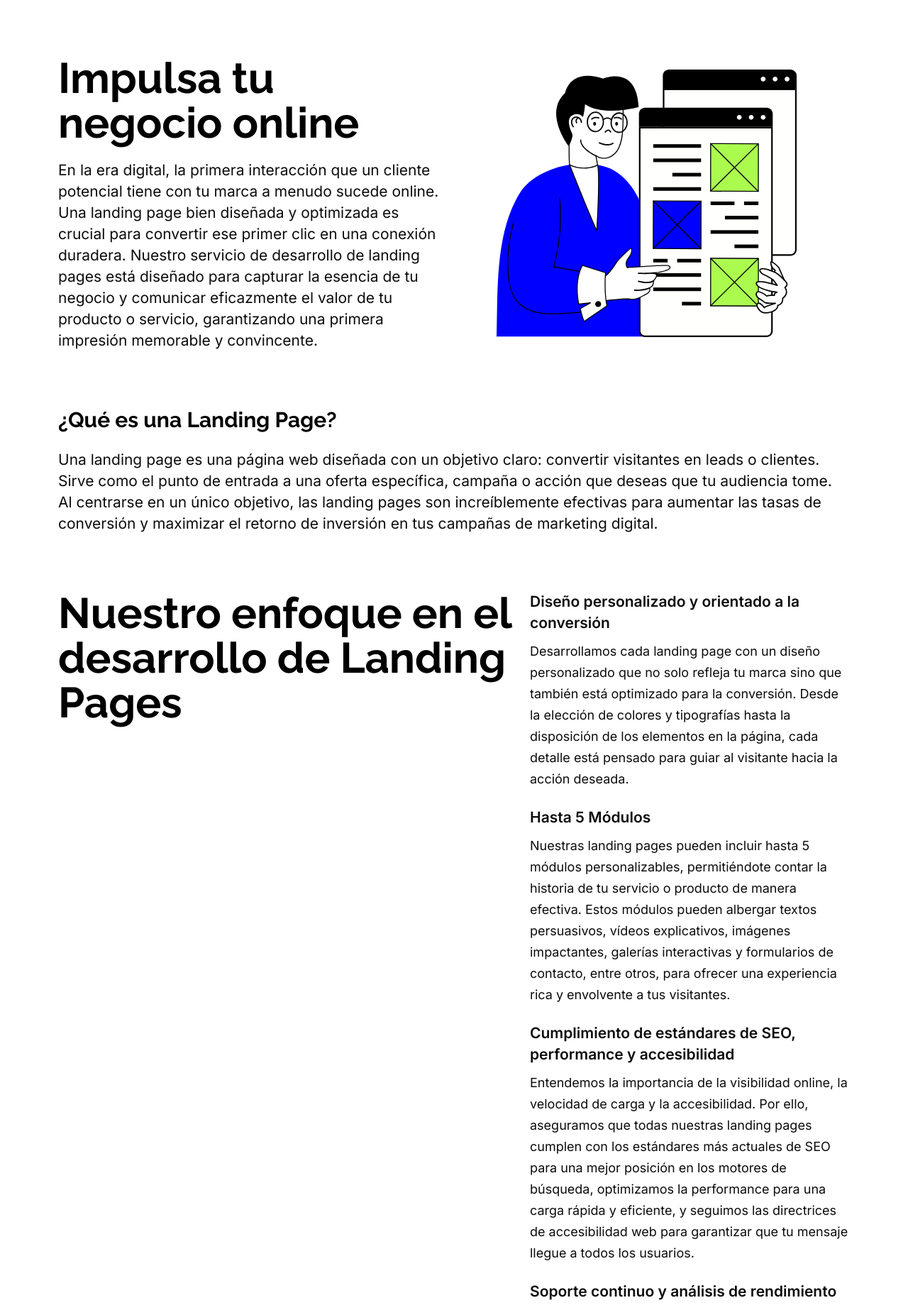
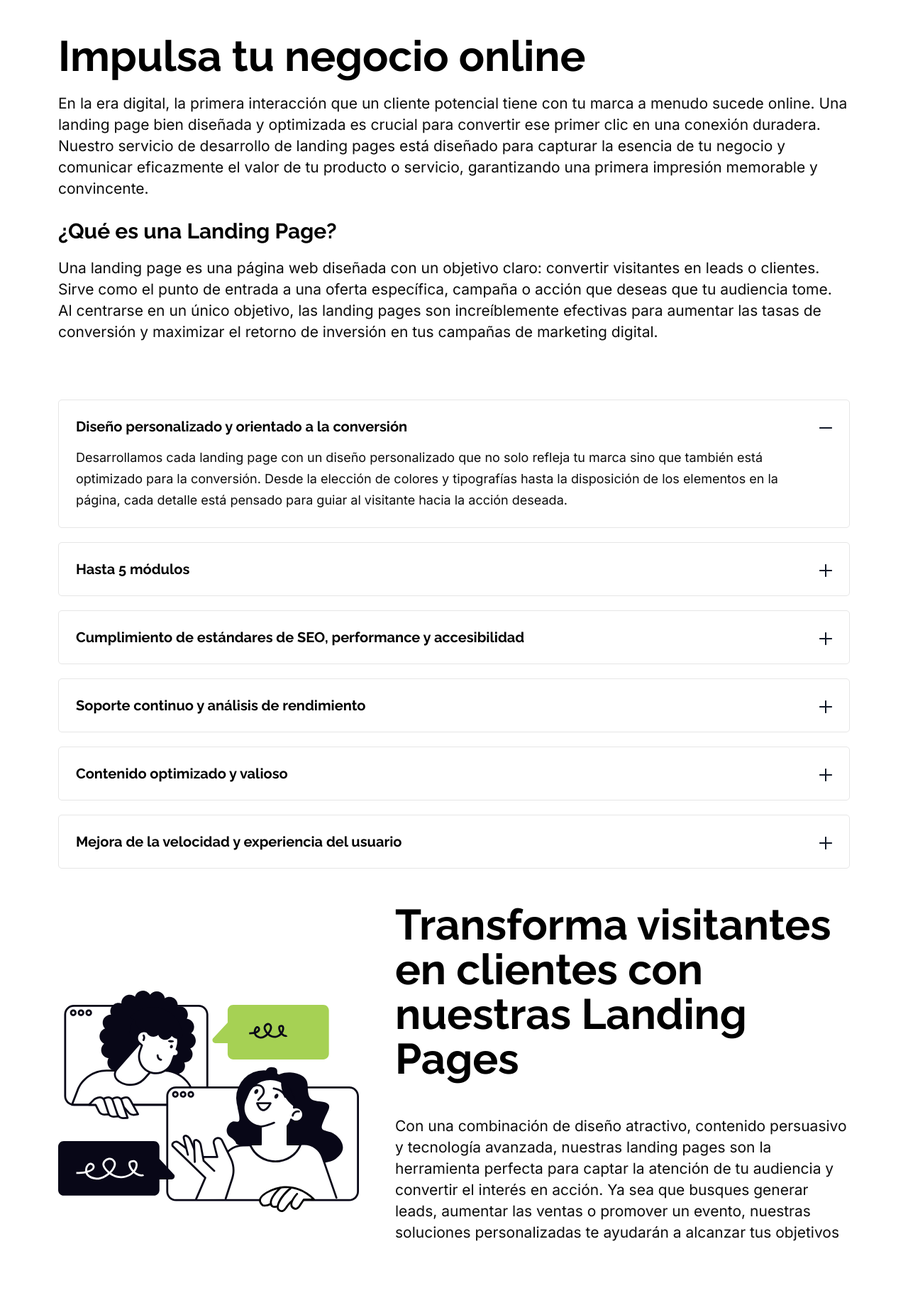
Before and after one commit to agenciarubikcom/agenciarubik, a PHP site: page /es/landings-pages in a window 1280 px wide. Shown: the part 468-2314 px from the top of the page at 71% size. Run offline with PHP 8.4, Linux system fonts and the light colour scheme.

Commit message:
Landings Pages

```diff
--- a/es/landings-pages.php
+++ b/es/landings-pages.php
@@ -19,111 +19,128 @@ include 'nav.php';
     </div>
 </div>
 <!-- End breadcrumb -->
-
-<div class="section agenciarubik-section-padding2">
+<div class="section mt-5">
     <div class="container">
-  <div class="row align-items-center">
-
-    <div class="col-lg-6">
+        <div class="agenciarubik-section-title ">
             <h2 class="rt-mb-20">Impulsa tu negocio online</h2>
             <p>En la era digital, la primera interacción que un cliente potencial tiene con tu marca a menudo sucede online. Una landing page bien diseñada y optimizada es crucial para convertir ese primer clic en una conexión duradera. Nuestro servicio de desarrollo de landing pages está diseñado para capturar la esencia de tu negocio y comunicar eficazmente el valor de tu producto o servicio, garantizando una primera impresión memorable y convincente.</p>
-    </div>
-    <div class="col-lg-6">
-      <div class="agenciarubik-v3-thumb p-5">
-        <img src="https://agenciarubik.com/assets/images/landings-pages.svg" title="Landings Pages" alt="Landings Pages">
-      </div>
-    </div>
+            <h3 class="mb-3">¿Qué es una Landing Page?</h3>
+            <p>Una landing page es una página web diseñada con un objetivo claro: convertir visitantes en leads o clientes. Sirve como el punto de entrada a una oferta específica, campaña o acción que deseas que tu audiencia tome. Al centrarse en un único objetivo, las landing pages son increíblemente efectivas para aumentar las tasas de conversión y maximizar el retorno de inversión en tus campañas de marketing digital.</p>
 
-  </div>
-</div>
-</div>
-
-
-<div class="section mt-5">
-    <div class="container">
-        <div class="agenciarubik-section-title">
-            <h3 class="rt-mb-20">¿Qué es una Landing Page?</h3>
-            <p>Una landing page es una página web diseñada con un objetivo claro: convertir visitantes en leads o clientes. Sirve como el punto de entrada a una oferta específica, campaña o acción que deseas que tu audiencia tome. Al centrarse en un único objetivo, las landing pages son increíblemente efectivas para aumentar las tasas de conversión y maximizar el retorno de inversión en tus campañas de marketing digital.</p>
         </div>
     </div>
 </div>
 <!-- End section -->
 
-<div class="section agenciarubik-section-padding5">
+<div class="section mb-5">
     <div class="container">
-        <div class="row">
-            <div class="col-lg-7">
-                <div class="agenciarubik-default-content m-right-50 sticky">
-                    <h2>Nuestro enfoque en el desarrollo de Landing Pages</h2>
+    <div class="agenciarubik-accordion-wrap agenciarubik-accordion-wrap2" id="agenciarubik-accordion">
+        <div class="agenciarubik-accordion-item open">
+          <div class="agenciarubik-accordion-header">
+            <h3>Diseño personalizado y orientado a la conversión</h3>
+            <div class="agenciarubik-active-icon">
+              <img src="../assets/images/v3/plus.png" width="18px" alt="+">
+            </div>
+            <div class="agenciarubik-inactive-icon">
+              <img src="../assets/images/v3/minus.png" width="18px" alt="-">
             </div>
           </div>
-            <div class="col-lg-5">
-                <div class="agenciarubik-default-content">
-                    <div class="agenciarubik-iconbox-wrap-left mw-100">
-
-                        <div class="agenciarubik-iconbox-data data-small">
-                            <span>Diseño personalizado y orientado a la conversión</span>
+          <div class="agenciarubik-accordion-body">
             <p>Desarrollamos cada landing page con un diseño personalizado que no solo refleja tu marca sino que también está optimizado para la conversión. Desde la elección de colores y tipografías hasta la disposición de los elementos en la página, cada detalle está pensado para guiar al visitante hacia la acción deseada.</p>
           </div>
         </div>
-
-                    <div class="agenciarubik-iconbox-wrap-left mw-100">
-
-                        <div class="agenciarubik-iconbox-data data-small">
-                            <span>Hasta 5 Módulos</span>
+        <div class="agenciarubik-accordion-item">
+          <div class="agenciarubik-accordion-header">
+            <h3>Hasta 5 módulos</h3>
+            <div class="agenciarubik-active-icon">
+              <img src="../assets/images/v3/plus.png" width="18px" alt="+">
+            </div>
+            <div class="agenciarubik-inactive-icon">
+              <img src="../assets/images/v3/minus.png" width="18px" alt="-">
+            </div>
+          </div>
+          <div class="agenciarubik-accordion-body">
             <p>Nuestras landing pages pueden incluir hasta 5 módulos personalizables, permitiéndote contar la historia de tu servicio o producto de manera efectiva. Estos módulos pueden albergar textos persuasivos, vídeos explicativos, imágenes impactantes, galerías interactivas y formularios de contacto, entre otros, para ofrecer una experiencia rica y envolvente a tus visitantes.</p>
           </div>
         </div>
-
-                    <div class="agenciarubik-iconbox-wrap-left mw-100">
-
-                        <div class="agenciarubik-iconbox-data data-small">
-                            <span>Cumplimiento de estándares de SEO, performance y accesibilidad</span>
+        <div class="agenciarubik-accordion-item">
+          <div class="agenciarubik-accordion-header">
+            <h3>Cumplimiento de estándares de SEO, performance y accesibilidad</h3>
+            <div class="agenciarubik-active-icon">
+              <img src="../assets/images/v3/plus.png" width="18px" alt="+">
+            </div>
+            <div class="agenciarubik-inactive-icon">
+              <img src="../assets/images/v3/minus.png" width="18px" alt="-">
+            </div>
+          </div>
+          <div class="agenciarubik-accordion-body">
             <p>Entendemos la importancia de la visibilidad online, la velocidad de carga y la accesibilidad. Por ello, aseguramos que todas nuestras landing pages cumplen con los estándares más actuales de SEO para una mejor posición en los motores de búsqueda, optimizamos la performance para una carga rápida y eficiente, y seguimos las directrices de accesibilidad web para garantizar que tu mensaje llegue a todos los usuarios.</p>
           </div>
         </div>
-
-                    <div class="agenciarubik-iconbox-wrap-left mw-100">
-
-                        <div class="agenciarubik-iconbox-data data-small">
-                            <span>Soporte continuo y análisis de rendimiento</span>
+        <div class="agenciarubik-accordion-item">
+          <div class="agenciarubik-accordion-header">
+            <h3>Soporte continuo y análisis de rendimiento</h3>
+            <div class="agenciarubik-active-icon">
+              <img src="../assets/images/v3/plus.png" width="18px" alt="+">
+            </div>
+            <div class="agenciarubik-inactive-icon">
+              <img src="../assets/images/v3/minus.png" width="18px" alt="-">
+            </div>
+          </div>
+          <div class="agenciarubik-accordion-body">
             <p>Nuestro compromiso con tu éxito no termina con el lanzamiento de la página. Ofrecemos soporte continuo y análisis de rendimiento para asegurar que tu landing page siga siendo efectiva a lo largo del tiempo, adaptándonos a cambios en el mercado y en las preferencias de tu audiencia.</p>
           </div>
         </div>
-
-
-                    <div class="agenciarubik-iconbox-wrap-left mw-100">
-
-                        <div class="agenciarubik-iconbox-data data-small">
-                            <span>Contenido optimizado y valioso</span>
+        <div class="agenciarubik-accordion-item">
+          <div class="agenciarubik-accordion-header">
+            <h3>Contenido optimizado y valioso</h3>
+            <div class="agenciarubik-active-icon plus">
+              <img src="../assets/images/v3/plus.png" width="18px" alt="+">
+            </div>
+            <div class="agenciarubik-inactive-icon">
+              <img src="../assets/images/v3/minus.png" width="18px" alt="-">
+            </div>
+          </div>
+          <div class="agenciarubik-accordion-body">
             <p>Creación de contenido fresco, relevante y optimizado para SEO que resuene con tu audiencia y posicione tu sitio como una autoridad en tu nicho. Desde blogs hasta guías y estudios de caso, el contenido de calidad es fundamental para atraer y retener a tu audiencia.</p>
           </div>
         </div>
-
-
-                    <div class="agenciarubik-iconbox-wrap-left mw-100">
-
-                        <div class="agenciarubik-iconbox-data data-small">
-                            <span>Mejora de la velocidad y experiencia del usuario</span>
-                            <p>La velocidad de carga del sitio web y la experiencia del usuario son factores críticos para el SEO. Trabajamos para optimizar estos aspectos, asegurando que tu sitio web sea rápido, responsive y fácil de navegar en cualquier dispositivo.</p>
+        <div class="agenciarubik-accordion-item">
+          <div class="agenciarubik-accordion-header">
+            <h3>Mejora de la velocidad y experiencia del usuario</h3>
+            <div class="agenciarubik-active-icon plus">
+              <img src="../assets/images/v3/plus.png" width="18px" alt="+">
+            </div>
+            <div class="agenciarubik-inactive-icon">
+              <img src="../assets/images/v3/minus.png" width="18px" alt="-">
             </div>
           </div>
-
+          <div class="agenciarubik-accordion-body">
+            <p>La velocidad de carga del sitio web y la experiencia del usuario son factores críticos para el SEO. Trabajamos para optimizar estos aspectos, asegurando que tu sitio web sea rápido, responsive y fácil de navegar en cualquier dispositivo.</p>
           </div>
         </div>
       </div>
     </div>
   </div>
 
-<div class="section mt-5">
+
+  <div class="section my-2">
     <div class="container">
+    <div class="row d-flex align-items-center">
+    <div class="col-lg-5">
+    <div class="agenciarubik-v3-thumb">
+        <img width="500px" src="/assets/images/landings-pages.svg" title="Landings Pages" alt="Landings Pages">
+    </div>
+    </div>
+    <div class="col-lg-7">
         <div class="agenciarubik-section-title">
-            <h3 class="rt-mb-20">Transforma visitantes en clientes con nuestras Landing Pages</h3>
-            <p>Con una combinación de diseño atractivo, contenido persuasivo y tecnología avanzada, nuestras landing pages son la herramienta perfecta para captar la atención de tu audiencia y convertir el interés en acción. Ya sea que busques generar leads, aumentar las ventas o promover un evento, nuestras soluciones personalizadas te ayudarán a alcanzar tus objetivos.</p>
+        <h2 class="mb-5">Transforma visitantes en clientes con nuestras Landing Pages</h2>
+        <p>Con una combinación de diseño atractivo, contenido persuasivo y tecnología avanzada, nuestras landing pages son la herramienta perfecta para captar la atención de tu audiencia y convertir el interés en acción. Ya sea que busques generar leads, aumentar las ventas o promover un evento, nuestras soluciones personalizadas te ayudarán a alcanzar tus objetivos</p>
         </div>
         </div>
         </div>
-<!-- End section -->
+    </div>
+</div>
 
 <div class="section my-5">
     <div class="container">
```
Also changed, not shown: assets/images/landings-pages.svg. Lines whose indentation alone changed are shown as unchanged.
